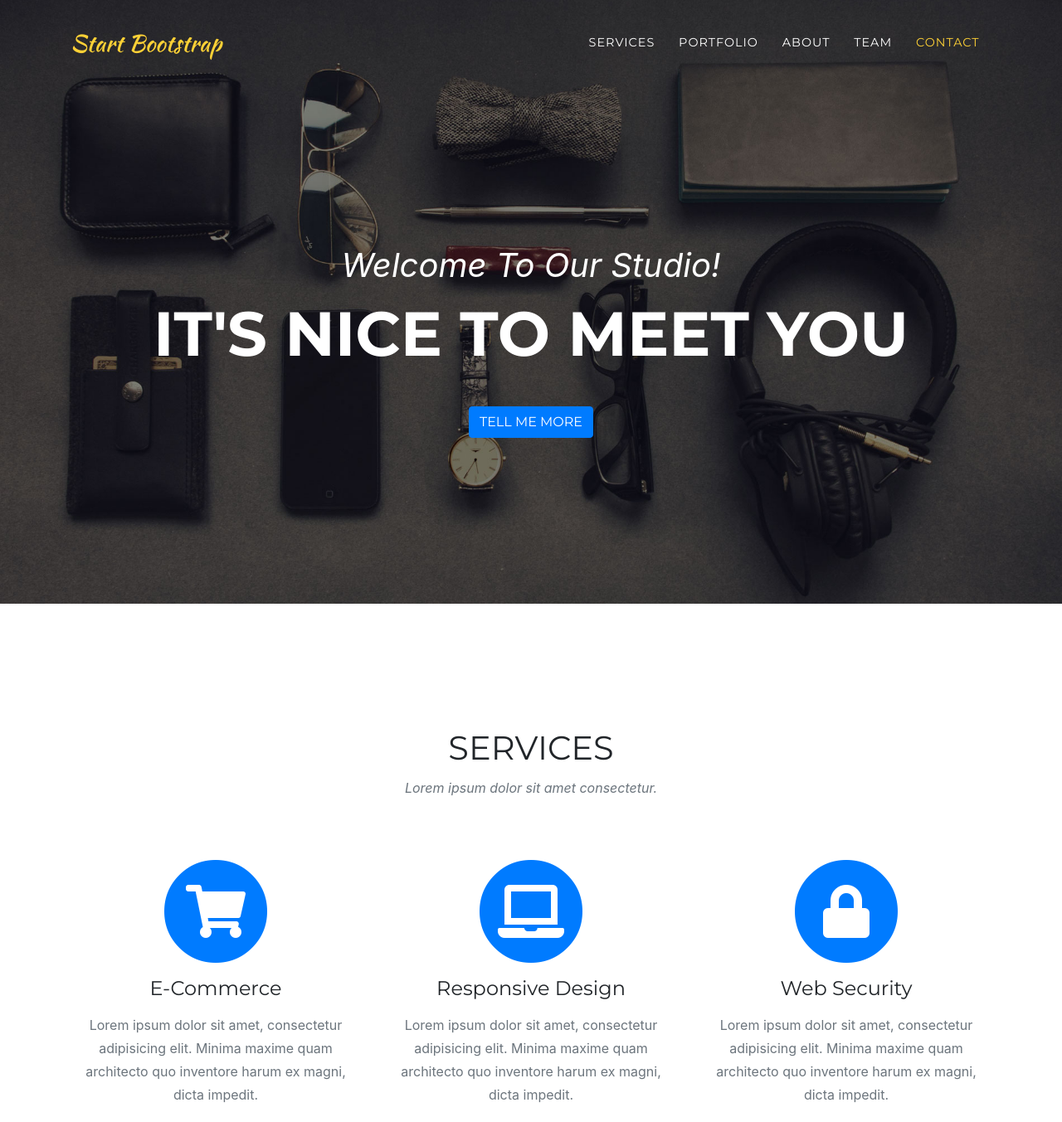
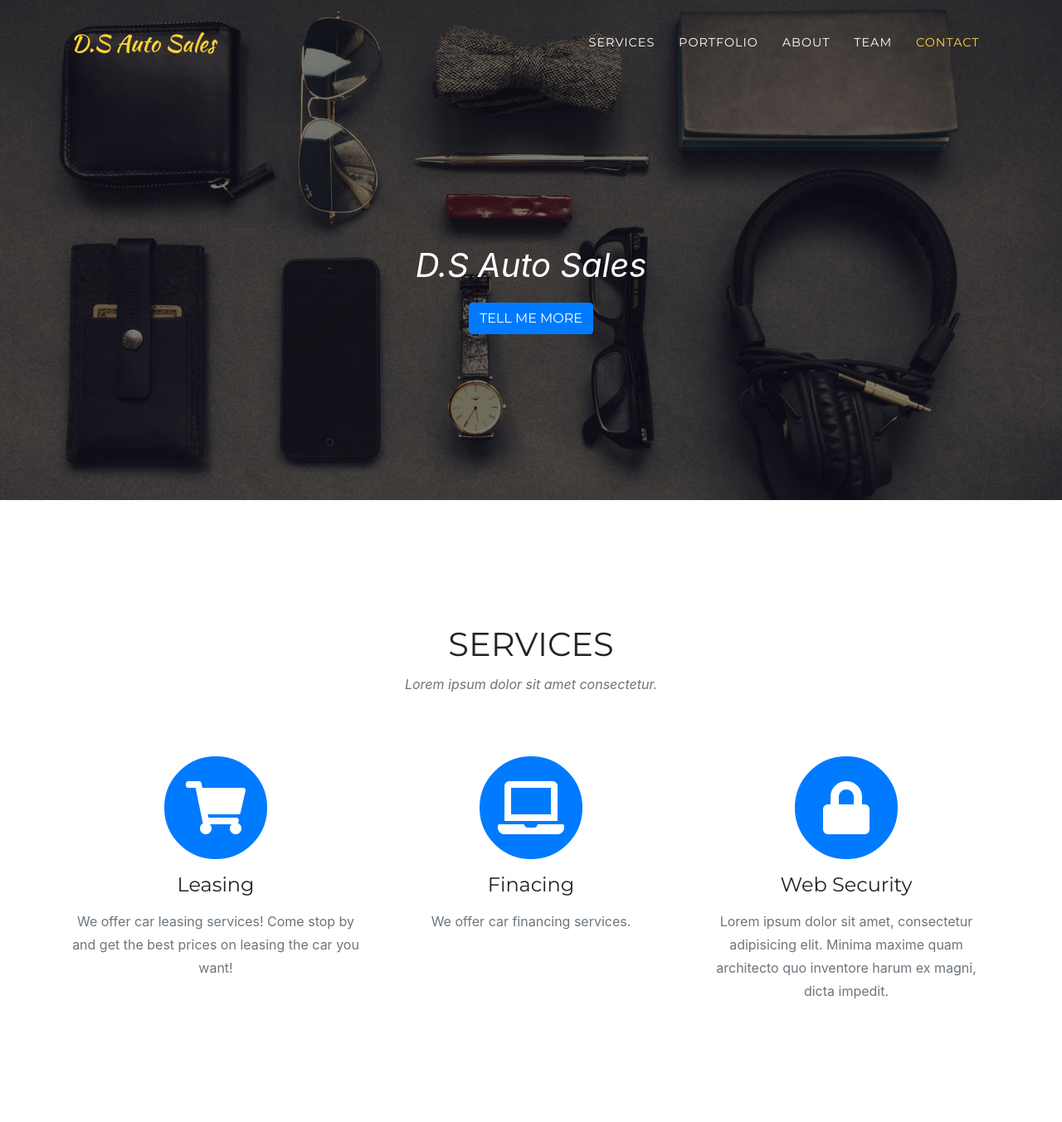
Before and after one commit to danielz4861/car-sale-project, a website with bundled scripts: page startbootstrap-agency-gh-pages/index.html in a window 1280 px wide. Shown: the top 1353 px of the page at 83% size. Built offline with nearby package versions, Linux system fonts and the light colour scheme; a web font is replaced by a local one.

Commit message:
updated services

```diff
--- a/startbootstrap-agency-gh-pages/index.html
+++ b/startbootstrap-agency-gh-pages/index.html
@@ -8,7 +8,7 @@
   <meta name="description" content="">
   <meta name="author" content="">
 
-  <title>Agency - Start Bootstrap Theme</title>
+  <title>D.S Auto sales</title>
 
   <!-- Bootstrap core CSS -->
   <link href="vendor/bootstrap/css/bootstrap.min.css" rel="stylesheet">
@@ -30,7 +30,7 @@
   <!-- Navigation -->
   <nav class="navbar navbar-expand-lg navbar-dark fixed-top" id="mainNav">
     <div class="container">
-      <a class="navbar-brand js-scroll-trigger" href="#page-top">Start Bootstrap</a>
+      <a class="navbar-brand js-scroll-trigger" href="#page-top">D.S Auto Sales</a>
       <button class="navbar-toggler navbar-toggler-right" type="button" data-toggle="collapse" data-target="#navbarResponsive" aria-controls="navbarResponsive" aria-expanded="false" aria-label="Toggle navigation">
         Menu
         <i class="fas fa-bars"></i>
@@ -61,8 +61,7 @@
   <header class="masthead">
     <div class="container">
       <div class="intro-text">
-        <div class="intro-lead-in">Welcome To Our Studio!</div>
-        <div class="intro-heading text-uppercase">It's Nice To Meet You</div>
+        <div class="intro-lead-in">D.S Auto Sales</div>
         <a class="btn btn-primary btn-xl text-uppercase js-scroll-trigger" href="#services">Tell Me More</a>
       </div>
     </div>
@@ -83,16 +82,16 @@
             <i class="fas fa-circle fa-stack-2x text-primary"></i>
             <i class="fas fa-shopping-cart fa-stack-1x fa-inverse"></i>
           </span>
-          <h4 class="service-heading">E-Commerce</h4>
-          <p class="text-muted">Lorem ipsum dolor sit amet, consectetur adipisicing elit. Minima maxime quam architecto quo inventore harum ex magni, dicta impedit.</p>
+          <h4 class="service-heading">Leasing</h4>
+          <p class="text-muted">We offer car leasing services! Come stop by and get the best prices on leasing the car you want!</p>
         </div>
         <div class="col-md-4">
           <span class="fa-stack fa-4x">
             <i class="fas fa-circle fa-stack-2x text-primary"></i>
             <i class="fas fa-laptop fa-stack-1x fa-inverse"></i>
           </span>
-          <h4 class="service-heading">Responsive Design</h4>
-          <p class="text-muted">Lorem ipsum dolor sit amet, consectetur adipisicing elit. Minima maxime quam architecto quo inventore harum ex magni, dicta impedit.</p>
+          <h4 class="service-heading">Finacing</h4>
+          <p class="text-muted">We offer car financing services.</p>
         </div>
         <div class="col-md-4">
           <span class="fa-stack fa-4x">
@@ -410,7 +409,7 @@
       <div class="row">
         <div class="col-lg-12 text-center">
           <h2 class="section-heading text-uppercase">Contact Us</h2>
-          <h3 class="section-subheading text-muted">Lorem ipsum dolor sit amet consectetur.</h3>
+
         </div>
       </div>
       <div class="row">
```
Also changed, not shown: startbootstrap-agency-gh-pages/img/logo.png (renamed from logo.png).
